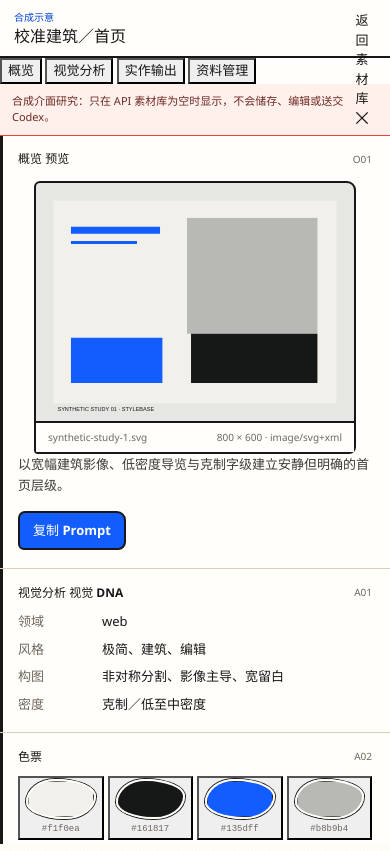
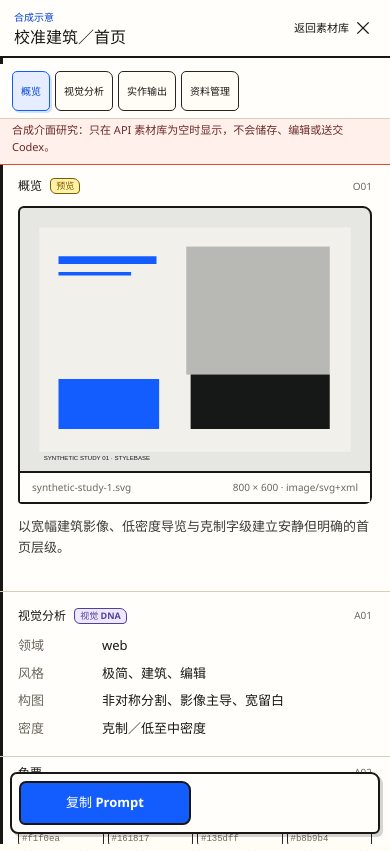
Before and after one commit to w3118597378-max/stylebase-design-inspiration-library, a website with bundled scripts: page public/index.html in a window 390 px wide. Both pictures are taken after a click on the button 106 px from the left and 548 px from the top of the page. Built offline with nearby package versions, Linux system fonts and the light colour scheme; files whose address does not match are found by name.

Commit message:
style: polish inspector states and responsive layout

```diff
--- a/public/styles.css
+++ b/public/styles.css
@@ -1776,6 +1776,95 @@ svg {
     transform 150ms ease-out;
 }
 
+/* Inspector polish: semantic reading path without replacing the binder system. */
+.inspector-nav {
+  position: sticky;
+  z-index: 7;
+  top: 54px;
+  display: flex;
+  gap: 5px;
+  overflow-x: auto;
+  border-bottom: 1px solid var(--rule);
+  padding: 7px 12px;
+  background: var(--paper-raised);
+  scrollbar-width: thin;
+}
+
+.inspector-nav button,
+.prompt-toggle,
+.prompt-copy,
+.swatch {
+  min-height: 40px;
+  border: 1px solid var(--rule-strong);
+  border-radius: 5px 7px 5px 6px;
+  color: var(--graphite);
+  background: var(--paper);
+  font: inherit;
+  cursor: pointer;
+  transition-property: color, background-color, border-color, box-shadow, transform;
+  transition-duration: 150ms;
+  transition-timing-function: ease-out;
+}
+
+.inspector-nav button { flex: 0 0 auto; padding: 5px 8px; font-size: 10px; }
+.inspector-nav button.is-current { color: var(--blue-deep); border-color: var(--blue); background: var(--blue-soft); box-shadow: 2px 2px 0 rgba(19, 93, 255, .18); }
+.inspector-nav button:hover, .prompt-toggle:hover, .prompt-copy:hover, .swatch:hover { color: var(--blue-deep); border-color: var(--blue); background: var(--blue-soft); }
+.inspector-nav button:active, .prompt-toggle:active, .prompt-copy:active, .swatch:active { transform: scale(.97); }
+.inspector-nav button:focus-visible, .prompt-toggle:focus-visible, .prompt-copy:focus-visible, .swatch:focus-visible { outline: 3px solid var(--sunflower); outline-offset: 2px; }
+
+.inspector-overview { padding-top: 13px; }
+.inspector-overview .inspector-preview { margin: 0 0 12px; }
+.inspector-section--sub { border-top: 0; padding-top: 8px; }
+.inspector-section--sub .inspector-section-heading { margin-bottom: 8px; }
+.section-tag { display: inline-block; margin-left: 5px; border: 1px solid currentColor; border-radius: 4px 7px 4px 6px; padding: 2px 5px; font-size: 9px; font-weight: 700; vertical-align: 1px; }
+.section-tag--preview { color: #795e00; background: #fff1a5; }
+.section-tag--visual { color: #533f97; background: #eee8ff; }
+.section-tag--codex { color: var(--blue-deep); background: var(--blue-soft); }
+.section-tag--source { color: var(--green); background: #e5f4e8; }
+.analysis-summary { text-wrap: pretty; }
+.inspector-title h2 { display: -webkit-box; overflow: visible; -webkit-box-orient: vertical; -webkit-line-clamp: 2; line-height: 1.25; text-wrap: balance; white-space: normal; }
+
+.prompt-actions { display: inline-flex; gap: 5px; }
+.prompt-toggle, .prompt-copy { min-height: 40px; padding: 5px 8px; font-size: 10px; }
+.prompt-copy { display: inline-flex; align-items: center; gap: 4px; }
+.prompt-text { max-height: 5.1em; overflow: hidden; text-wrap: pretty; }
+.prompt-block.is-expanded .prompt-text { max-height: 260px; overflow: auto; }
+.swatch { padding: 0; text-align: left; }
+.swatch-color { pointer-events: none; }
+.swatch code { padding-inline: 3px; font-variant-numeric: tabular-nums; }
+.technical-evidence, .metadata-disclosure { border: 1px dashed var(--rule-strong); padding: 8px 10px; background: var(--paper); }
+.technical-evidence summary, .metadata-disclosure summary { cursor: pointer; color: var(--blue-deep); font-size: 11px; font-weight: 700; }
+.technical-evidence[open] summary { margin-bottom: 10px; }
+.metadata-disclosure summary { display: flex; align-items: center; justify-content: space-between; gap: 8px; }
+.metadata-disclosure[open] summary { margin-bottom: 12px; }
+.inspector-mobile-actions { display: none; }
+.inspector-back-label { display: none; }
+
+@media (max-width: 920px) {
+  .inspector { padding-bottom: 72px; }
+  .inspector-top { min-height: 64px; }
+  .inspector-top .icon-button { display: inline-flex; width: auto; min-width: 40px; gap: 5px; padding-inline: 8px; }
+  .inspector-back-label { display: inline; font-size: 11px; font-weight: 700; }
+  .inspector-nav { top: 64px; }
+  .inspector-preview img { max-height: min(42vh, 360px); }
+  .inspector-mobile-actions { position: fixed; z-index: 90; right: 10px; bottom: 10px; left: 10px; display: grid; grid-template-columns: 1fr 1fr; gap: 8px; border: 2px solid var(--graphite); border-radius: 7px 9px 6px 8px; padding: 7px; background: var(--paper-raised); box-shadow: 3px 3px 0 rgba(25, 23, 21, .18); }
+  .inspector-mobile-actions .button { min-height: 44px; justify-content: center; }
+}
+
+@media (max-width: 640px) {
+  .topbar { grid-template-columns: minmax(0, 1fr) auto; }
+  .search-form { min-width: 0; margin-left: 8px; }
+  .topbar-actions { gap: 4px; padding-right: 7px; }
+  .topbar-actions .button { min-width: 40px; min-height: 40px; padding-inline: 7px; }
+  .primary-nav { scroll-padding-inline: 8px; }
+  .nav-item { flex: 0 0 auto; min-width: max-content; }
+  .filter-strip { position: relative; }
+  .filter-strip::after { position: sticky; right: 0; flex: 0 0 28px; align-self: stretch; border-left: 1px dashed var(--rule-strong); box-shadow: -5px 0 var(--paper-raised); background: var(--paper-raised); content: "›"; color: var(--blue-deep); font-size: 20px; line-height: 38px; text-align: right; pointer-events: none; }
+  .queue-track { scroll-snap-type: x proximity; }
+  .queue-job { scroll-snap-align: start; }
+  .queue-job[data-status="queued"], .queue-job[data-status="running"], .queue-job[data-status="failed"], .queue-job[data-status="needs_setup"] { order: -1; }
+}
+
 .live-region.is-visible {
   opacity: 1;
   transform: translateY(0);
```
